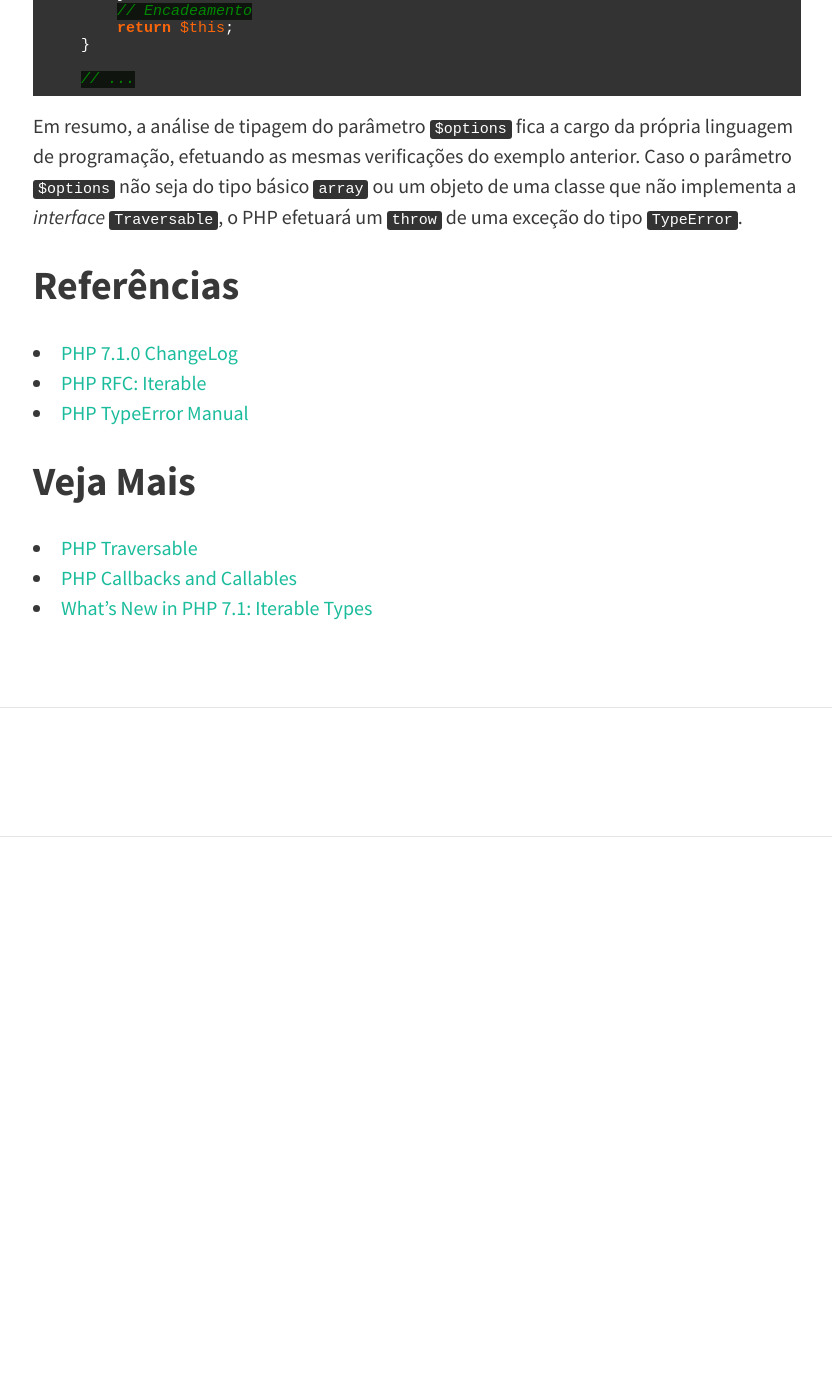
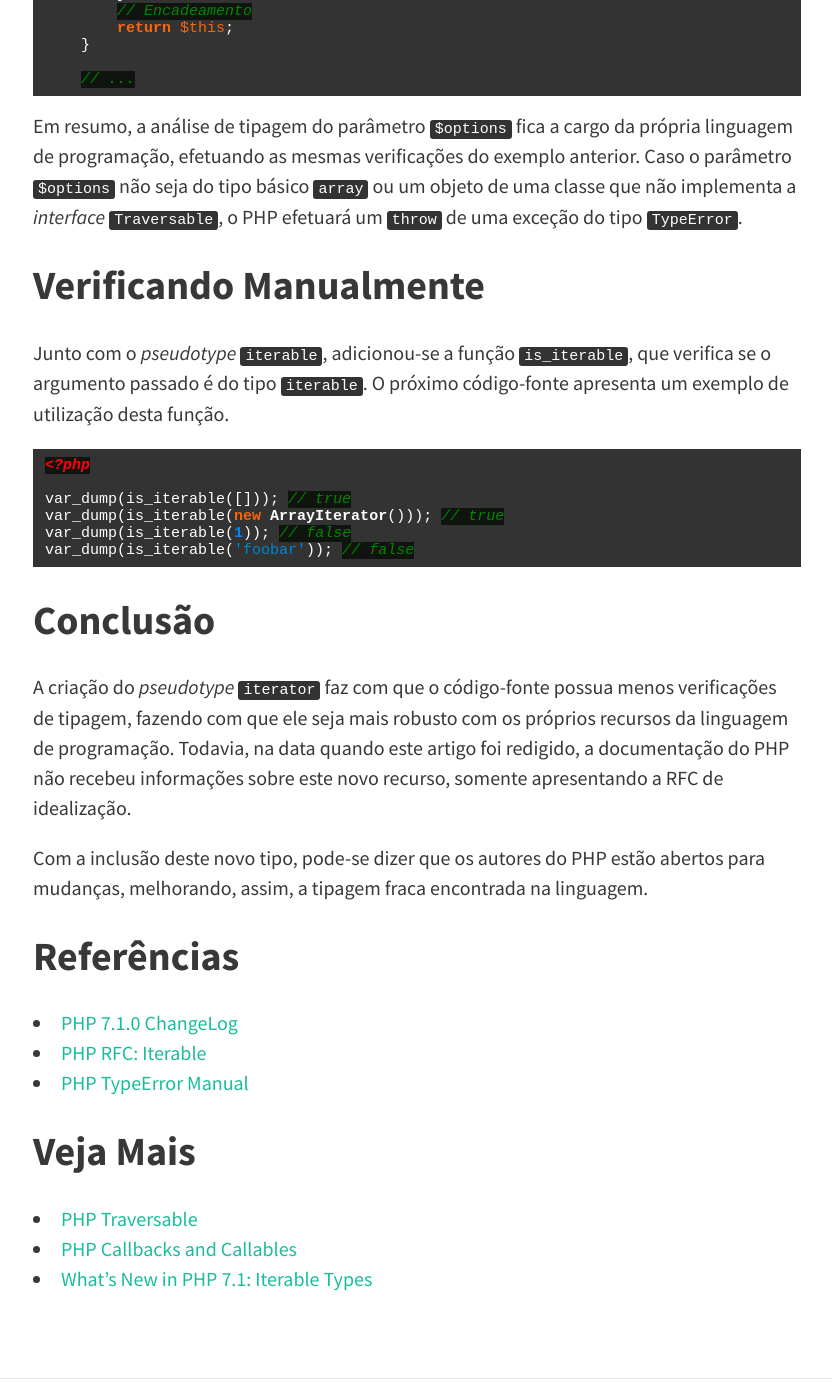
Before and after one commit to wandersonwhcr/wandersonwhcr.github.io, a Jekyll site: the page built from _posts/2017-02-04-php-iterable.md, in a window 1280 px wide and 1400 px high, scrolled down 2454 px. Shown: the whole window, without its empty margins (223-1055 px from the left). Built offline with Jekyll 4.4.1, drawn with Linux system fonts in a browser that asks for light colours; nearby versions of some CDN libraries; comment, search, counter and statistics services are not loaded; before the commit the page ends 3291 px from its top, so only the background shows below that.

Commit message:
Efetua a conclusão do artigo

````diff
--- a/_posts/2017-02-04-php-iterable.md
+++ b/_posts/2017-02-04-php-iterable.md
@@ -101,6 +101,25 @@ Com a inclusão do _pseudotype_ `iterable` na versão 7.1 do PHP, a verificaçã
 
 Em resumo, a análise de tipagem do parâmetro `$options` fica a cargo da própria linguagem de programação, efetuando as mesmas verificações do exemplo anterior. Caso o parâmetro `$options` não seja do tipo básico `array` ou um objeto de uma classe que não implementa a _interface_ `Traversable`, o PHP efetuará um `throw` de uma exceção do tipo `TypeError`.
 
+## Verificando Manualmente
+
+Junto com o _pseudotype_ `iterable`, adicionou-se a função `is_iterable`, que verifica se o argumento passado é do tipo `iterable`. O próximo código-fonte apresenta um exemplo de utilização desta função.
+
+```php
+<?php
+
+var_dump(is_iterable([])); // true
+var_dump(is_iterable(new ArrayIterator())); // true
+var_dump(is_iterable(1)); // false
+var_dump(is_iterable('foobar')); // false
+```
+
+## Conclusão
+
+A criação do _pseudotype_ `iterator` faz com que o código-fonte possua menos verificações de tipagem, fazendo com que ele seja mais robusto com os próprios recursos da linguagem de programação. Todavia, na data quando este artigo foi redigido, a documentação do PHP não recebeu informações sobre este novo recurso, somente apresentando a RFC de idealização.
+
+Com a inclusão deste novo tipo, pode-se dizer que os autores do PHP estão abertos para mudanças, melhorando, assim, a tipagem fraca encontrada na linguagem.
+
 ## Referências
 
 * [PHP 7.1.0 ChangeLog](http://php.net/ChangeLog-7.php#7.1.0)
````
